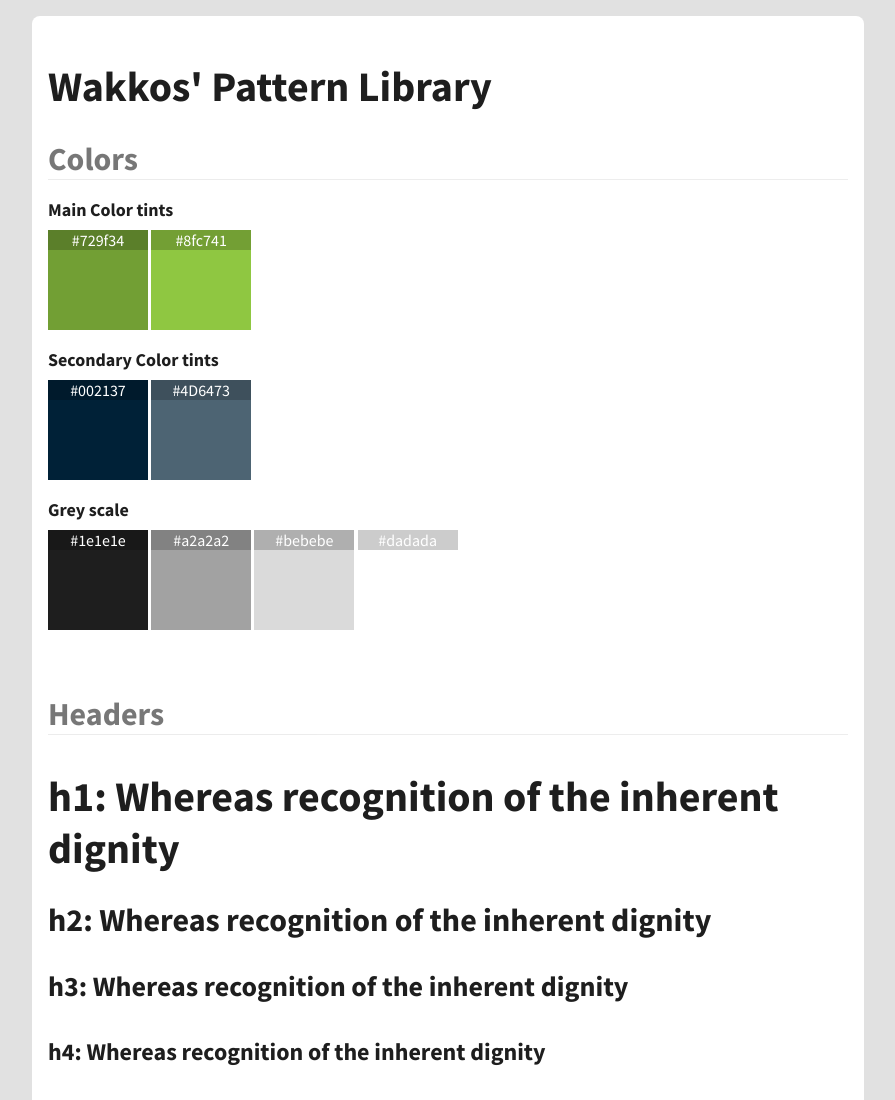
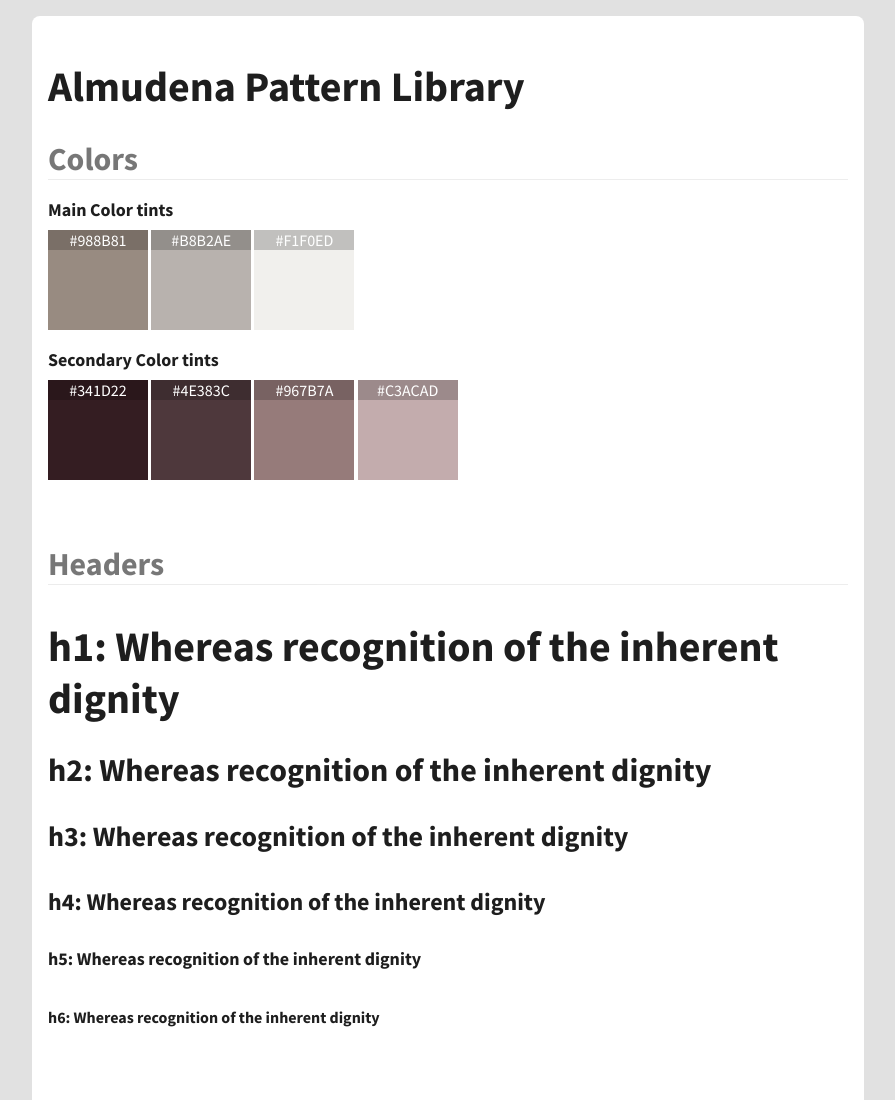
Before and after one commit to almudenasanchezz/guiadeestilos, a plain HTML site: page index.html in a window 1280 px wide. Shown: the top 1100 px of the page, without its empty margins (192-1087 px from the left). Drawn offline with Linux system fonts and the light colour scheme.

Commit message:
customize colors and h1 name

```diff
--- a/css/style.css
+++ b/css/style.css
@@ -86,62 +86,54 @@ body {
   /* ---> UTILITIES */
 
   /* Colors */
-  .color-green {
-    color: #729f34;
+  .color-brown {
+    color: #988B81;
   }
-  .bg-color-green {
-    background-color: #729f34;
+  .bg-color-brown {
+    background-color: #988B81;
   }
 
-  .color-green-3 {
-    color: #8fc741;
+  .color-brown-3 {
+    color: #B8B2AE;
   }
-  .bg-color-green-3 {
-    background-color: #8fc741;
+  .bg-color-brown-3 {
+    background-color: #B8B2AE;
   }
 
-  .color-blue {
-    color: #002137;
+  .color-brown-5 {
+    color: #F1F0ED;
   }
-  .bg-color-blue {
-    background-color: #002137;
+  .bg-color-brown-5 {
+    background-color: #F1F0ED;
   }
 
-  .color-blue-3 {
-    color: #4D6473;
+  .color-purple {
+    color: #341D22;
   }
-  .bg-color-blue-3 {
-    background-color: #4D6473;
+  .bg-color-purple {
+    background-color: #341D22;
   }
 
-  .color-grey {
-    color: #1e1e1e;
+  .color-purple-3 {
+    color: #4E383C;
   }
-  .bg-color-grey {
-    background-color: #1e1e1e;
+  .bg-color-purple-3 {
+    background-color: #4E383C;
   }
 
-  .color-grey-2 {
-    color: #a2a2a2;
+  .color-purple-5 {
+    color: #967B7A;
   }
-  .bg-color-grey-2 {
-    background-color: #a2a2a2;
+  .bg-color-purple-5 {
+    background-color: #967B7A;
   }
 
-  .color-grey-3 {
-    color: #a2a2a2;
+  .color-purple-7 {
+    color: #C3ACAD;
   }
-  .bg-color-grey-3 {
-    background-color: #a2a2a2;
+  .bg-color-purple-7 {
+    background-color: #C3ACAD;
   }
-
-  .color-grey-5 {
-    color: #dadada;
-  }
-  .bg-color-grey-5 {
-    background-color: #dadada;
-  }
-
 
 
   /* Own styles, these are only for styling THIS page */
--- a/index.html
+++ b/index.html
@@ -8,29 +8,26 @@
   <link rel="preconnect" href="https://fonts.gstatic.com" crossorigin>
   <link href="https://fonts.googleapis.com/css2?family=Source+Sans+Pro:wght@200;400;600;700&display=swap" rel="stylesheet">
   <link rel="stylesheet" href="css/style.css">
-  <title>Document</title>
+  <title>Pattern Library</title>
 </head>
 <body>
 
   <main class="pattern-content">
-    <h1>Wakkos' Pattern Library</h1>
+    <h1>Almudena Pattern Library</h1>
 
     <section class="pattern-section">
       <h2 class="pattern-title">Colors</h2>
 
       <h3 class="h5">Main Color tints</h3>
-      <div class="pattern-color bg-color-green" data-color="#729f34"></div>
-      <div class="pattern-color bg-color-green-3" data-color="#8fc741"></div>
+      <div class="pattern-color bg-color-brown" data-color="#988B81"></div>
+      <div class="pattern-color bg-color-brown-3" data-color="#B8B2AE"></div>
+      <div class="pattern-color bg-color-brown-5" data-color="#F1F0ED"></div>
 
       <h3 class="h5">Secondary Color tints</h3>
-      <div class="pattern-color bg-color-blue" data-color="#002137"></div>
-      <div class="pattern-color bg-color-blue-3" data-color="#4D6473"></div>
-
-      <h3 class="h5">Grey scale</h3>
-      <div class="pattern-color bg-color-grey" data-color="#1e1e1e"></div>
-      <div class="pattern-color bg-color-grey-3" data-color="#a2a2a2"></div>
-      <div class="pattern-color bg-color-grey-5" data-color="#bebebe"></div>
-      <div class="pattern-color bg-color-grey-7" data-color="#dadada"></div>
+      <div class="pattern-color bg-color-purple" data-color="#341D22"></div>
+      <div class="pattern-color bg-color-purple-3" data-color="#4E383C"></div>
+      <div class="pattern-color bg-color-purple-5" data-color="#967B7A"></div>
+      <div class="pattern-color bg-color-purple-7" data-color="#C3ACAD"></div>
     </section>
 
     <section class="pattern-section">
```
